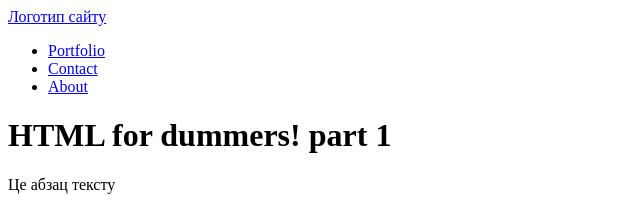
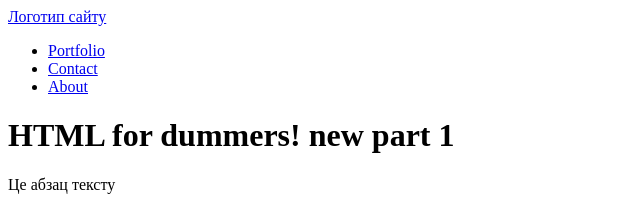
Before and after one commit to BoikoIgor/github-tutorial, a plain HTML site: page index.html in a window 1280 px wide. Shown: the top 207 px of the page, without its empty margins (0-640 px from the left). Drawn offline with Linux system fonts and the light colour scheme.

Commit message:
index up

```diff
--- a/index.html
+++ b/index.html
@@ -21,7 +21,7 @@
       </nav>
     </header>
 
-    <h1>HTML for dummers! part 1</h1>
+    <h1>HTML for dummers! new part 1</h1>
     <!--
   Коментар може   бути багаторядковим.
    Це зручно для об'ємніших описів.
```
